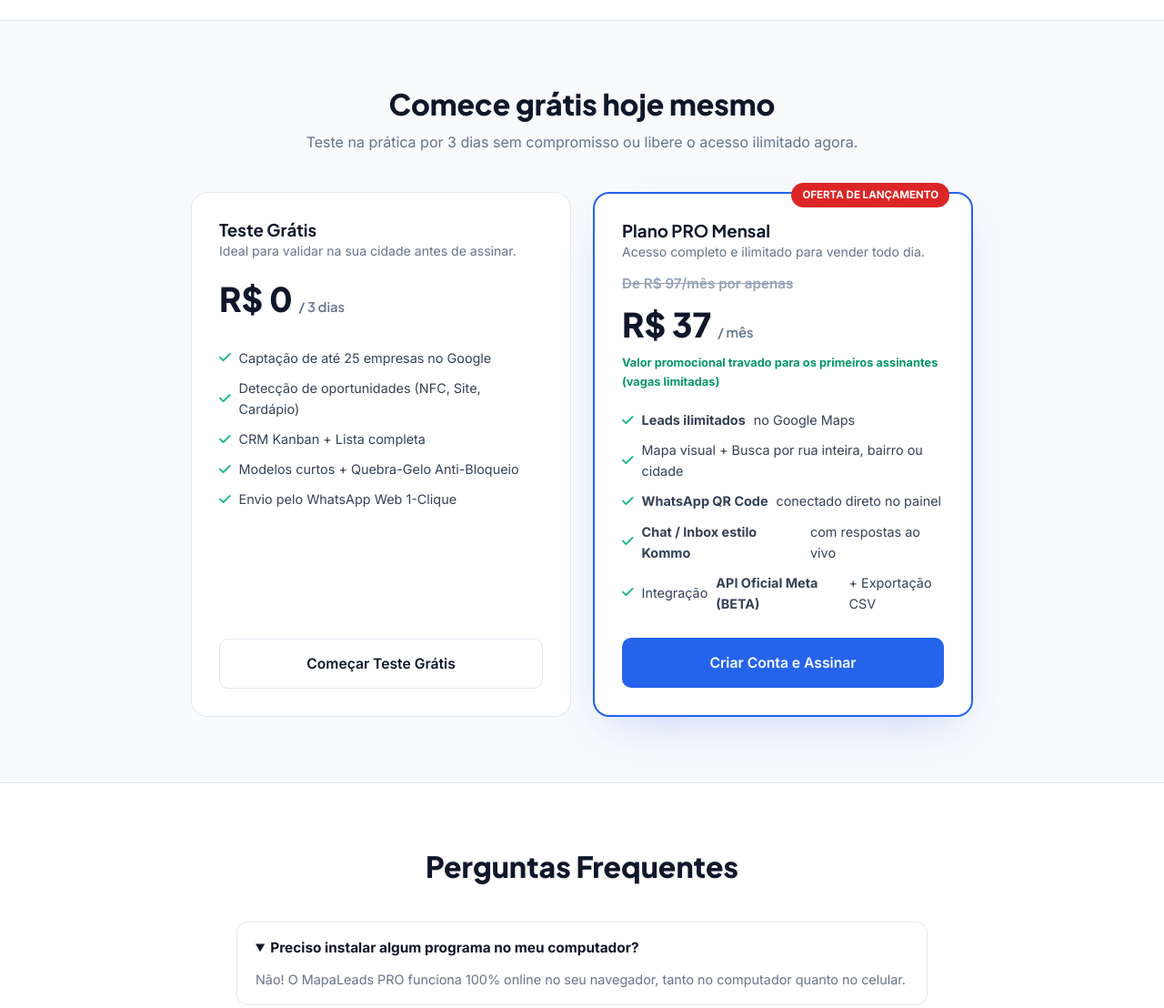
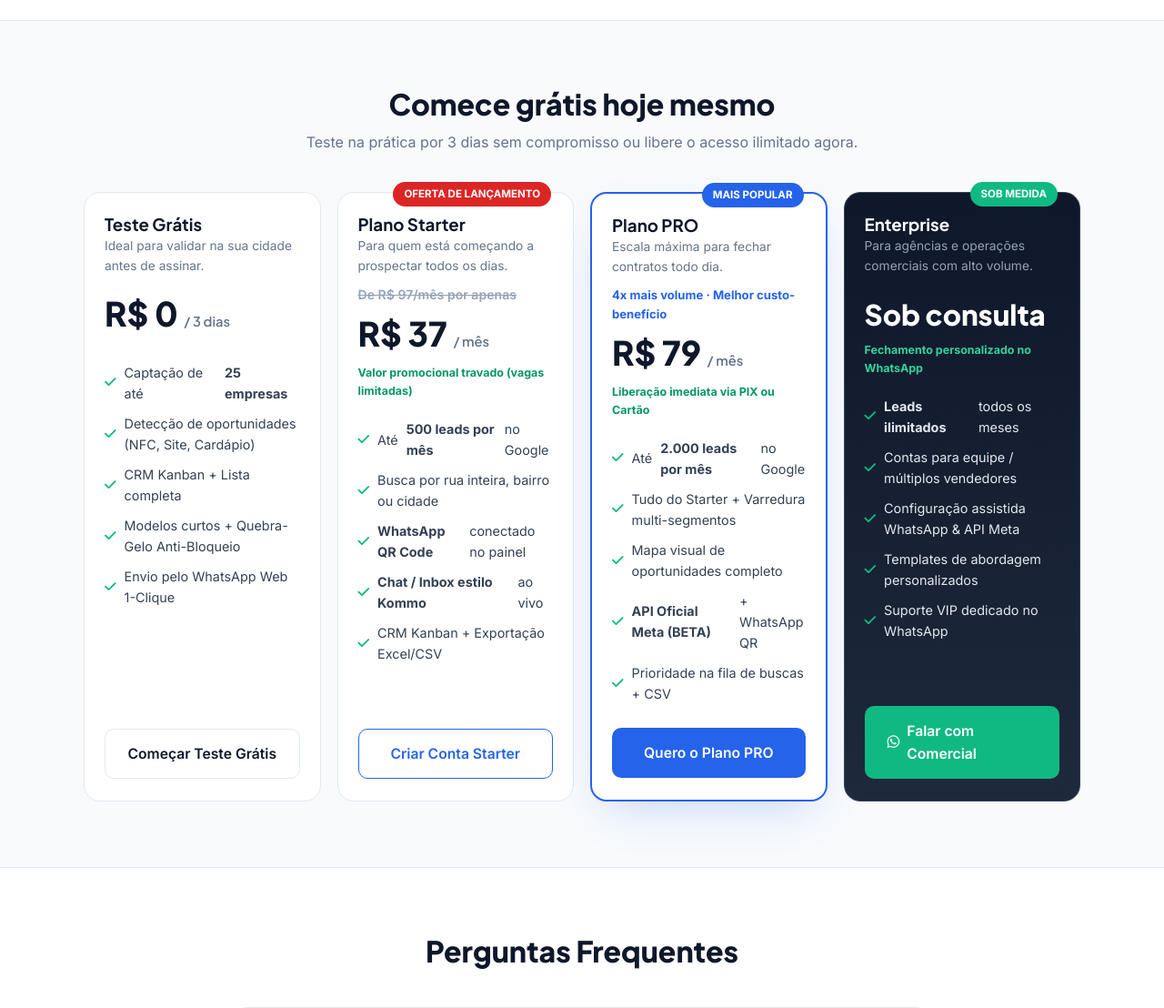
Before and after one commit to AluiMaker/new, a Flask app: page / in a window 1280 px wide. Shown: the part 1966-3074 px from the top of the page at 91% size. Run offline with Flask 3, Linux system fonts and the light colour scheme; data that the repository does not hold is empty.

Commit message:
feat: align Starter (500), PRO (2000/R), Enterprise (WhatsApp) & Kiwify webhook detection

```diff
--- a/server.py
+++ b/server.py
@@ -21,7 +21,7 @@ from database import (
     list_users, update_user, get_wa_user_config, save_wa_user_config,
     get_user_access_status, extend_user_subscription, count_recent_signups_by_ip,
     cleanup_expired_trials, log_billing_event, complete_first_access, get_admin_dashboard_stats,
-    get_site_settings, save_site_settings
+    get_site_settings, save_site_settings, normalize_plan_name
 )
 from scraper_engine import GoogleMapsScraper, DEFAULT_SEGMENTS, SWEEP_ALL_TERMS
 from exporter import export_to_csv_bytes, export_to_json_bytes
@@ -350,7 +350,7 @@ def app_dashboard():
     user = get_user_by_id(uid)
     access_status = get_user_access_status(uid)
     site_cfg = get_site_settings()
-    return render_template("index.html", current_user=user, access_status=access_status, checkout_url=site_cfg.get("checkout_url", ""))
+    return render_template("index.html", current_user=user, access_status=access_status, checkout_url=site_cfg.get("checkout_url", ""), site_cfg=site_cfg)
 
 
 @app.route("/")
@@ -361,7 +361,7 @@ def index():
         if user and user.get("is_active"):
             access_status = get_user_access_status(uid)
             site_cfg = get_site_settings()
-            return render_template("index.html", current_user=user, access_status=access_status, checkout_url=site_cfg.get("checkout_url", ""))
+            return render_template("index.html", current_user=user, access_status=access_status, checkout_url=site_cfg.get("checkout_url", ""), site_cfg=site_cfg)
     site_cfg = get_site_settings()
     return render_template("landing.html", site_cfg=site_cfg)
 
@@ -541,6 +541,35 @@ def first_access_page():
     return redirect(url_for("index"))
 
 
+def _detect_webhook_plan(req, payload: Dict[str, Any]) -> str:
+    """Identifica qual plano (starter, pro ou enterprise) foi contratado via query ?plan= ou payload Kiwify."""
+    explicit = (req.args.get("plan") or payload.get("plan") or "").strip().lower()
+    if explicit:
+        return normalize_plan_name(explicit)
+
+    product = payload.get("Product") or payload.get("product") or {}
+    sub = payload.get("Subscription") or payload.get("subscription") or {}
+    sub_plan = sub.get("plan") if isinstance(sub.get("plan"), dict) else {}
+    hints = " ".join(
+        str(x or "")
+        for x in (
+            product.get("product_name"),
+            product.get("name"),
+            sub_plan.get("name"),
+            payload.get("product_name"),
+            payload.get("offer_name"),
+        )
+    ).lower()
+
+    if "enterprise" in hints or "agency" in hints or "ilimit" in hints or "agência" in hints:
+        return "enterprise"
+    if "starter" in hints or "500" in hints or "basico" in hints or "básico" in hints:
+        return "starter"
+    if "pro" in hints or "2000" in hints or "2.000" in hints:
+        return "pro"
+    return "starter"
+
+
 @app.route("/api/billing/webhook", methods=["POST"])
 @app.route("/api/billing/webhook/<gateway>", methods=["POST"])
 def api_billing_webhook(gateway="kiwify"):
@@ -583,7 +612,7 @@ def api_billing_webhook(gateway="kiwify"):
     phone_digits = "".join(c for c in str(customer.get("mobile") or customer.get("phone") or "") if c.isdigit())[-4:]
     hint = ",".join([x for x in (cpf_digits, phone_digits) if x])
 
-    plan = str(payload.get("plan") or "pro").lower()
+    plan = _detect_webhook_plan(request, payload)
     days = int(payload.get("days") or 30)
 
     if not email:
--- a/templates/landing.html
+++ b/templates/landing.html
@@ -158,11 +158,12 @@
     }
 
     /* Pricing */
-    .pricing-grid { display: grid; grid-template-columns: repeat(2, 1fr); gap: 24px; max-width: 860px; margin: 0 auto; }
-    @media (max-width: 780px) { .pricing-grid { grid-template-columns: 1fr; } }
+    .pricing-grid { display: grid; grid-template-columns: repeat(4, 1fr); gap: 18px; max-width: 1220px; margin: 0 auto; }
+    @media (max-width: 1080px) { .pricing-grid { grid-template-columns: repeat(2, 1fr); max-width: 820px; } }
+    @media (max-width: 640px) { .pricing-grid { grid-template-columns: 1fr; max-width: 440px; } }
     .price-card {
-      background: #fff; border: 1px solid var(--border); border-radius: 18px; padding: 30px;
-      display: flex; flex-direction: column;
+      background: #fff; border: 1px solid var(--border); border-radius: 18px; padding: 24px 22px;
+      display: flex; flex-direction: column; position: relative;
     }
     .price-card.featured {
       border: 2px solid var(--primary);
@@ -366,10 +367,10 @@
       <div class="pricing-grid">
         <div class="price-card">
           <h3>Teste Grátis</h3>
-          <p class="text-muted" style="font-size:0.88rem; color:var(--muted);">Ideal para validar na sua cidade antes de assinar.</p>
+          <p class="text-muted" style="font-size:0.86rem; color:var(--muted);">Ideal para validar na sua cidade antes de assinar.</p>
           <div class="price-val">R$ 0 <small>/ 3 dias</small></div>
           <ul class="price-list">
-            <li><i class="fa-solid fa-check"></i> Captação de até 25 empresas no Google</li>
+            <li><i class="fa-solid fa-check"></i> Captação de até <strong>25 empresas</strong></li>
             <li><i class="fa-solid fa-check"></i> Detecção de oportunidades (NFC, Site, Cardápio)</li>
             <li><i class="fa-solid fa-check"></i> CRM Kanban + Lista completa</li>
             <li><i class="fa-solid fa-check"></i> Modelos curtos + Quebra-Gelo Anti-Bloqueio</li>
@@ -378,24 +379,63 @@
           <a href="/register" class="btn btn-outline btn-lg" style="width:100%;">Começar Teste Grátis</a>
         </div>
 
-        <div class="price-card featured">
+        <div class="price-card">
           <span class="pop-badge" style="background:#dc2626;">Oferta de Lançamento</span>
-          <h3>Plano PRO Mensal</h3>
-          <p class="text-muted" style="font-size:0.88rem; color:var(--muted);">Acesso completo e ilimitado para vender todo dia.</p>
-          <div style="margin-top:12px;">
-            <span style="text-decoration:line-through; color:#94a3b8; font-size:0.95rem; font-weight:600; display:block;">De R$ 97/mês por apenas</span>
-            <div class="price-val" style="margin-top:2px; color:#0f172a;">{{ site_cfg.plan_pro_price or 'R$ 37' }} <small>/ mês</small></div>
-            <span style="color:#059669; font-size:0.8rem; font-weight:700; display:block;">Valor promocional travado para os primeiros assinantes (vagas limitadas)</span>
+          <h3>Plano Starter</h3>
+          <p class="text-muted" style="font-size:0.86rem; color:var(--muted);">Para quem está começando a prospectar todos os dias.</p>
+          <div style="margin-top:10px;">
+            <span style="text-decoration:line-through; color:#94a3b8; font-size:0.88rem; font-weight:600; display:block;">De R$ 97/mês por apenas</span>
+            <div class="price-val" style="margin-top:2px; color:#0f172a;">{{ site_cfg.plan_starter_price or 'R$ 37' }} <small>/ mês</small></div>
+            <span style="color:#059669; font-size:0.78rem; font-weight:700; display:block;">Valor promocional travado (vagas limitadas)</span>
           </div>
           <ul class="price-list">
-            <li><i class="fa-solid fa-check"></i> <strong>Leads ilimitados</strong> no Google Maps</li>
-            <li><i class="fa-solid fa-check"></i> Mapa visual + Busca por rua inteira, bairro ou cidade</li>
-            <li><i class="fa-solid fa-check"></i> <strong>WhatsApp QR Code</strong> conectado direto no painel</li>
-            <li><i class="fa-solid fa-check"></i> <strong>Chat / Inbox estilo Kommo</strong> com respostas ao vivo</li>
-            <li><i class="fa-solid fa-check"></i> Integração <strong>API Oficial Meta (BETA)</strong> + Exportação CSV</li>
+            <li><i class="fa-solid fa-check"></i> Até <strong>500 leads por mês</strong> no Google</li>
+            <li><i class="fa-solid fa-check"></i> Busca por rua inteira, bairro ou cidade</li>
+            <li><i class="fa-solid fa-check"></i> <strong>WhatsApp QR Code</strong> conectado no painel</li>
+            <li><i class="fa-solid fa-check"></i> <strong>Chat / Inbox estilo Kommo</strong> ao vivo</li>
+            <li><i class="fa-solid fa-check"></i> CRM Kanban + Exportação Excel/CSV</li>
           </ul>
-          <a href="{{ site_cfg.checkout_url or '/register' }}" {% if site_cfg.checkout_url %}target="_blank"{% endif %} class="btn btn-primary btn-lg" style="width:100%;">
-            {% if site_cfg.checkout_url %}Assinar Plano PRO Agora{% else %}Criar Conta e Assinar{% endif %}
+          <a href="{{ site_cfg.checkout_url or '/register' }}" {% if site_cfg.checkout_url %}target="_blank"{% endif %} class="btn btn-outline btn-lg" style="width:100%; border-color:#2563eb; color:#2563eb;">
+            {% if site_cfg.checkout_url %}Assinar Starter{% else %}Criar Conta Starter{% endif %}
+          </a>
+        </div>
+
+        <div class="price-card featured">
+          <span class="pop-badge">Mais Popular</span>
+          <h3>Plano PRO</h3>
+          <p class="text-muted" style="font-size:0.86rem; color:var(--muted);">Escala máxima para fechar contratos todo dia.</p>
+          <div style="margin-top:10px;">
+            <span style="color:var(--primary); font-size:0.82rem; font-weight:700; display:block;">4x mais volume · Melhor custo-benefício</span>
+            <div class="price-val" style="margin-top:2px; color:#0f172a;">{{ site_cfg.plan_pro_price or 'R$ 79' }} <small>/ mês</small></div>
+            <span style="color:#059669; font-size:0.78rem; font-weight:700; display:block;">Liberação imediata via PIX ou Cartão</span>
+          </div>
+          <ul class="price-list">
+            <li><i class="fa-solid fa-check"></i> Até <strong>2.000 leads por mês</strong> no Google</li>
+            <li><i class="fa-solid fa-check"></i> Tudo do Starter + Varredura multi-segmentos</li>
+            <li><i class="fa-solid fa-check"></i> Mapa visual de oportunidades completo</li>
+            <li><i class="fa-solid fa-check"></i> <strong>API Oficial Meta (BETA)</strong> + WhatsApp QR</li>
+            <li><i class="fa-solid fa-check"></i> Prioridade na fila de buscas + CSV</li>
+          </ul>
+          <a href="{{ site_cfg.checkout_pro_url or site_cfg.enterprise_wa_url or '/register' }}" {% if site_cfg.checkout_pro_url or site_cfg.enterprise_wa_url %}target="_blank"{% endif %} class="btn btn-primary btn-lg" style="width:100%;">
+            {% if site_cfg.checkout_pro_url %}Assinar Plano PRO{% else %}Quero o Plano PRO{% endif %}
+          </a>
+        </div>
+
+        <div class="price-card" style="background:linear-gradient(180deg, #0f172a 0%, #1e293b 100%); color:#f8fafc; border-color:#334155;">
+          <span class="pop-badge" style="background:#10b981;">Sob Medida</span>
+          <h3 style="color:#fff;">Enterprise</h3>
+          <p style="font-size:0.86rem; color:#94a3b8;">Para agências e operações comerciais com alto volume.</p>
+          <div class="price-val" style="color:#fff; font-size:1.95rem; margin-top:18px;">Sob consulta</div>
+          <span style="color:#34d399; font-size:0.78rem; font-weight:700; display:block;">Fechamento personalizado no WhatsApp</span>
+          <ul class="price-list" style="color:#e2e8f0;">
+            <li style="color:#e2e8f0;"><i class="fa-solid fa-check"></i> <strong>Leads ilimitados</strong> todos os meses</li>
+            <li style="color:#e2e8f0;"><i class="fa-solid fa-check"></i> Contas para equipe / múltiplos vendedores</li>
+            <li style="color:#e2e8f0;"><i class="fa-solid fa-check"></i> Configuração assistida WhatsApp &amp; API Meta</li>
+            <li style="color:#e2e8f0;"><i class="fa-solid fa-check"></i> Templates de abordagem personalizados</li>
+            <li style="color:#e2e8f0;"><i class="fa-solid fa-check"></i> Suporte VIP dedicado no WhatsApp</li>
+          </ul>
+          <a href="{{ site_cfg.enterprise_wa_url or '/register' }}" {% if site_cfg.enterprise_wa_url %}target="_blank"{% endif %} class="btn btn-emerald btn-lg" style="width:100%;">
+            <i class="fa-brands fa-whatsapp"></i> Falar com Comercial
           </a>
         </div>
       </div>
```
Also changed, not shown: database.py (+58 -20 lines), static/js/app.js (+19 -9 lines), templates/index.html (+34 -14 lines).
